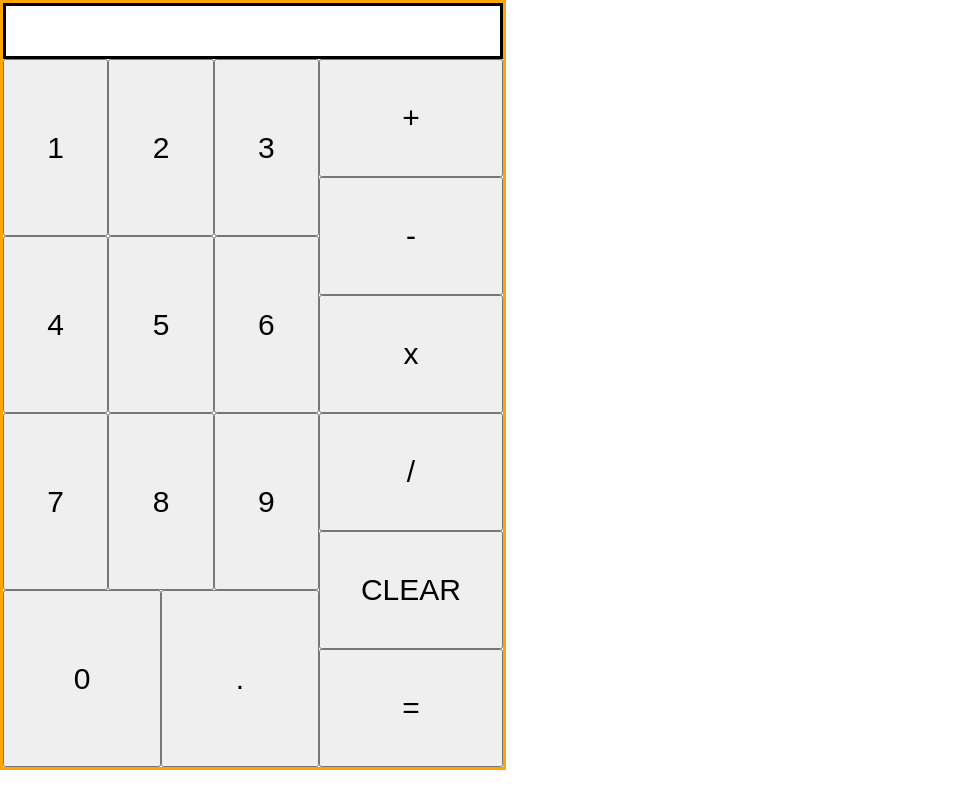
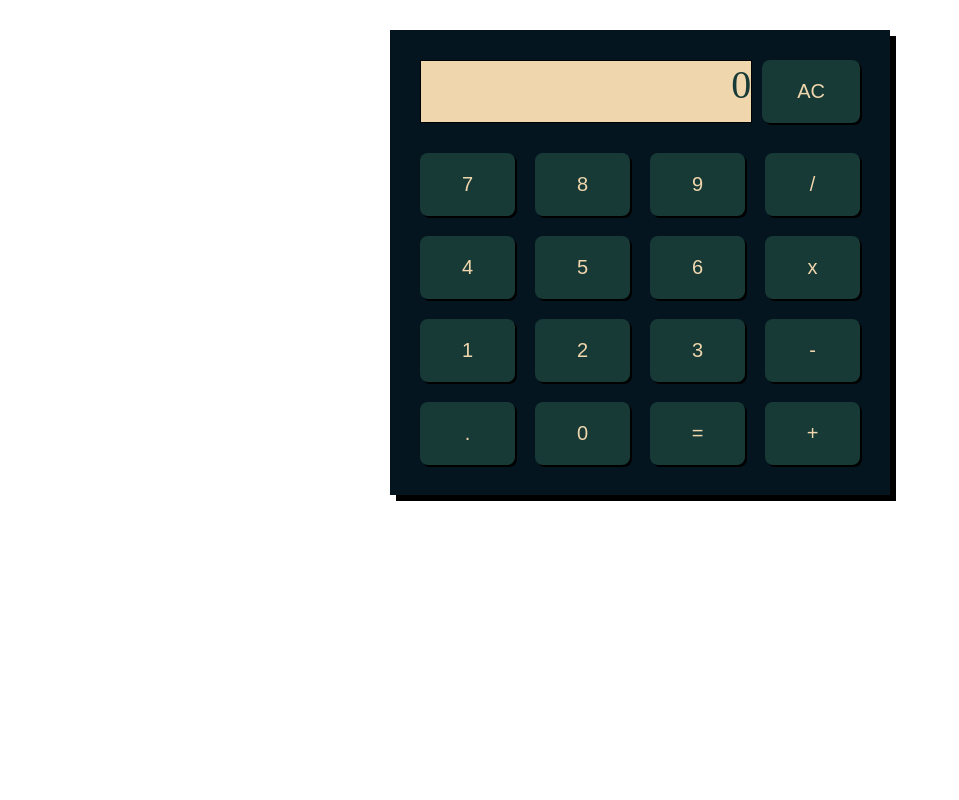
Before and after one commit to miguelgbandeira/calculator, a plain HTML site: page index.html in a window 1280 px wide. Shown: the whole page, without its empty margins (0-959 px from the left). Drawn offline with Linux system fonts and the light colour scheme.

Commit message:
Redesign

```diff
--- a/index.html
+++ b/index.html
@@ -4,34 +4,39 @@
     <meta charset="UTF-8" />
     <meta name="viewport" content="width=device-width, initial-scale=1.0" />
     <title>My Website</title>
-    <!-- External CSS -->
     <link rel="stylesheet" href="styles.css" />
   </head>
   <body>
-    <div class="header"></div>
     <div class="calculator">
-      <div class="display"></div>
+      <div class="header">
+        <div class="display">0</div>
+        <button id="clear">AC</button>
+      </div>
+
       <div class="buttons">
-        <div class="numbers-container">
-          <button class="numbers">1</button>
-          <button class="numbers">2</button>
-          <button class="numbers">3</button>
-          <button class="numbers">4</button>
-          <button class="numbers">5</button>
-          <button class="numbers">6</button>
-          <button class="numbers">7</button>
-          <button class="numbers">8</button>
-          <button class="numbers">9</button>
-          <button id="zero" class="numbers">0</button>
-          <button class="numbers">.</button>
+        <div class="buttons-row">
+          <button class="number">7</button>
+          <button class="number">8</button>
+          <button class="number">9</button>
+          <button class="number">/</button>
         </div>
-        <div class="operators-container">
-          <button class="operators">+</button>
-          <button class="operators">-</button>
-          <button class="operators">x</button>
-          <button class="operators">/</button>
-          <button class="clear">CLEAR</button>
-          <button class="equal">=</button>
+        <div class="buttons-row">
+          <button class="number">4</button>
+          <button class="number">5</button>
+          <button class="number">6</button>
+          <button class="number">x</button>
+        </div>
+        <div class="buttons-row">
+          <button class="number">1</button>
+          <button class="number">2</button>
+          <button class="number">3</button>
+          <button class="number">-</button>
+        </div>
+        <div class="buttons-row" id="last-row">
+          <button class="number">.</button>
+          <button class="number">0</button>
+          <button class="number">=</button>
+          <button class="number">+</button>
         </div>
       </div>
     </div>
--- a/styles.css
+++ b/styles.css
@@ -1,46 +1,58 @@
 body {
   padding: 0;
   margin: 0;
+  display: flex;
+  justify-content: center;
 }
+
 .calculator {
+  margin-top: 30px;
+  width: 500px;
+  background-color: #04151f;
+  box-shadow: 6px 6px black;
+}
+
+.header {
+  margin: 30px;
   display: flex;
-  flex-direction: column;
-  border: 3px solid orange;
-  width: 500px;
+  justify-content: space-between;
 }
 
 .display {
-  border: 3px solid black;
+  border: 1px solid black;
+  width: 400px;
+  background-color: #efd6ac;
+  color: #183a37;
+  font-size: 40px;
+  text-align: end;
+}
+
+#clear {
+  margin-left: 10px;
+}
+
+.buttons {
+  margin: 30px;
+}
+
+.buttons-row {
   display: flex;
-  justify-content: end;
-  height: 50px;
-  font-size: 40px;
+  justify-content: space-between;
+  gap: 20px;
+  margin-bottom: 20px;
 }
 
 button {
-  font-size: 30px;
-  padding: 40px;
+  padding: 20px;
+  font-size: 20px;
+  width: 25%;
+  background-color: #183a37;
+  color: #efd6ac;
+  border: none;
+  border-radius: 8px;
+  box-shadow: 2px 2px black;
 }
 
-.buttons {
-  display: flex;
+#last-row {
+  margin-bottom: 0;
 }
-
-.numbers-container {
-  display: flex;
-  flex-wrap: wrap;
-}
-
-.numbers-container > .numbers {
-  flex: 1;
-}
-
-.operators-container {
-  display: flex;
-  flex-direction: column;
-  flex: 1;
-}
-
-.operators-container > .operators {
-  flex: 1;
-}
```
